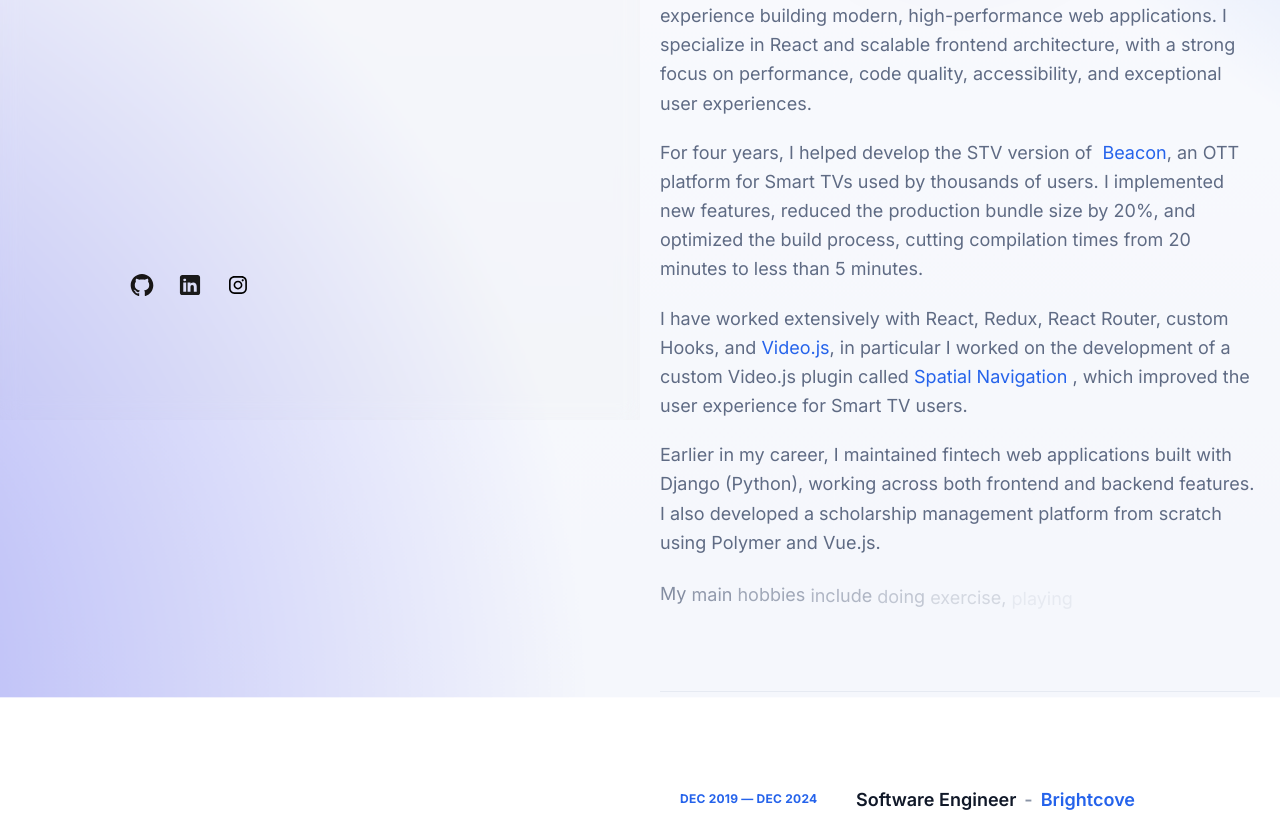
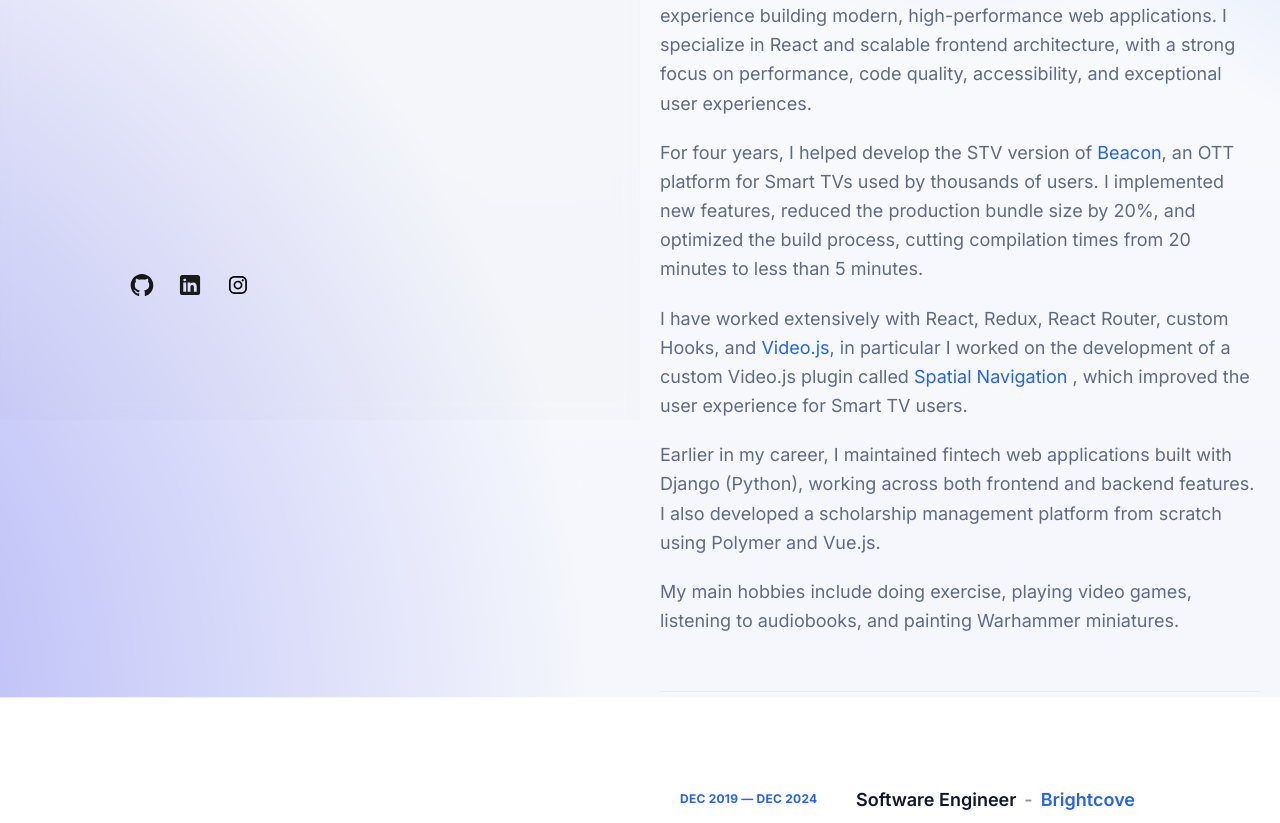
Before and after one commit to CarlosVillasenor/personal-landing-page, a Next.js app: page / in a window 1280 px wide. Shown: the part 380-1203 px from the top of the page. Built offline with nearby package versions, Linux system fonts and the light colour scheme.

Commit message:
refactor: organize animated components

```diff
--- a/src/components/AnimatedText/AnimatedText.tsx
+++ b/src/components/Animated/AnimatedText/AnimatedText.tsx
@@ -16,7 +16,7 @@
 
 const AnimatedText = ({
   children,
-  delay = 0.05,
+  delay = 0.03,
   duration = 0.35,
   startDelay = 0,
 }: AnimatedTextProps) => {
--- a/src/components/Content/About/About.tsx
+++ b/src/components/Content/About/About.tsx
@@ -1,10 +1,11 @@
 import styles from "./About.module.css";
 import Image from "next/image";
-import AnimatedText from "../../AnimatedText/AnimatedText";
+import AnimatedText from "@/components/Animated/AnimatedText/AnimatedText";
 
 export default function About() {
   return (
     <section id="about" className={styles.section}>
+      <AnimatedText delay={0.02}>
         <div className={styles.avatarStage}>
           <Image
             src="/avatar/avatar.png"
@@ -15,19 +16,15 @@
             loading="eager"
           />
         </div>
-
         <p className={styles.paragraph}>
-        <AnimatedText delay={0.03} startDelay={0}>
           Hi! I am a Software Engineer - Frontend with over 7 years of
           experience building modern, high-performance web applications. I
           specialize in React and scalable frontend architecture, with a strong
           focus on performance, code quality, accessibility, and exceptional
           user experiences.
-        </AnimatedText>
         </p>
         <p className={styles.paragraph}>
-        <AnimatedText delay={0.03} startDelay={1.4}>
-          For four years, I helped develop the STV version of {" "}
+          For four years, I helped develop the STV version of{" "}
           <a
             href="https://beacon.support.brightcove.com/"
             target="_blank"
@@ -40,13 +37,11 @@
           implemented new features, reduced the production bundle size by 20%,
           and optimized the build process, cutting compilation times from 20
           minutes to less than 5 minutes.
-        </AnimatedText>
         </p>
 
         <p className={styles.paragraph}>
-        <AnimatedText delay={0.03} startDelay={3.2}>
-        I have worked extensively with React, Redux, React Router, custom Hooks,
-        and
+          I have worked extensively with React, Redux, React Router, custom
+          Hooks, and
           <a
             href="https://github.com/videojs"
             target="_blank"
@@ -56,8 +51,8 @@
             {" "}
             Video.js
           </a>
-        , in particular I worked on the development of a custom Video.js plugin
-        called
+          , in particular I worked on the development of a custom Video.js
+          plugin called
           <a
             href="https://legacy.videojs.org/guides/spatial-navigation/"
             target="_blank"
@@ -68,22 +63,18 @@
             Spatial Navigation{" "}
           </a>
           , which improved the user experience for Smart TV users.
-        </AnimatedText>
         </p>
         <p className={styles.paragraph}>
-        <AnimatedText delay={0.03} startDelay={4.7}>
           Earlier in my career, I maintained fintech web applications built with
           Django (Python), working across both frontend and backend features. I
           also developed a scholarship management platform from scratch using
           Polymer and Vue.js.
-        </AnimatedText>
         </p>
         <p className={styles.paragraph}>
-        <AnimatedText delay={0.03} startDelay={6}>
-          My main hobbies include doing exercise, playing video games,
-          listening to audiobooks, and painting Warhammer miniatures.
+          My main hobbies include doing exercise, playing video games, listening
+          to audiobooks, and painting Warhammer miniatures.
+        </p>
       </AnimatedText>
-      </p>
     </section>
   );
 }
--- a/src/components/Content/Experience/ExperienceBadge.tsx
+++ b/src/components/Content/Experience/ExperienceBadge.tsx
@@ -1,5 +1,5 @@
 import styles from "./ExperienceBadge.module.css";
-import AnimatedOnScroll from "../../AnimatedOnScroll/AnimatedOnScroll";
+import AnimatedOnScroll from "@/components/Animated/AnimatedOnScroll/AnimatedOnScroll";
 
 type experience = {
   period: string;
--- a/src/components/Content/Projects/ProjectBadge.tsx
+++ b/src/components/Content/Projects/ProjectBadge.tsx
@@ -1,6 +1,6 @@
 import styles from "./ProjectBadge.module.css";
 import Image from "next/image";
-import AnimatedOnScroll from "../../AnimatedOnScroll/AnimatedOnScroll";
+import AnimatedOnScroll from "@/components/Animated/AnimatedOnScroll/AnimatedOnScroll";
 
 type project = {
   title: string;
```
Also changed, not shown: src/components/Animated/AnimatedOnScroll/AnimatedOnScroll.module.css (renamed from src/components/AnimatedOnScroll/AnimatedOnScroll.module.css), src/components/Animated/AnimatedOnScroll/AnimatedOnScroll.tsx (renamed from src/components/AnimatedOnScroll/AnimatedOnScroll.tsx), src/components/Animated/AnimatedText/AnimatedText.module.css (renamed from src/components/AnimatedText/AnimatedText.module.css), src/components/Content/Experience/Experience.tsx (line endings or trailing spaces). Lines whose indentation alone changed are shown as unchanged.
